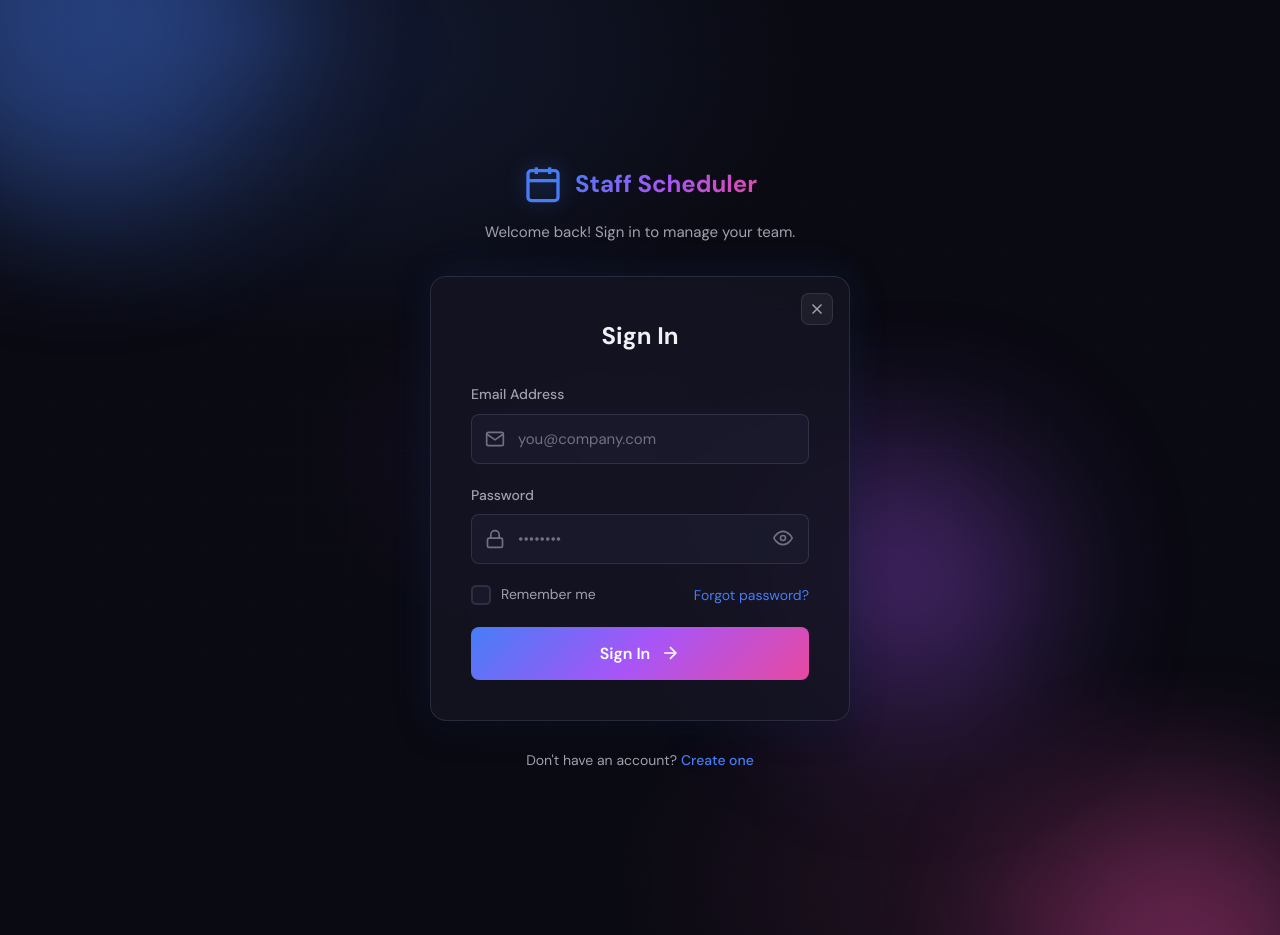
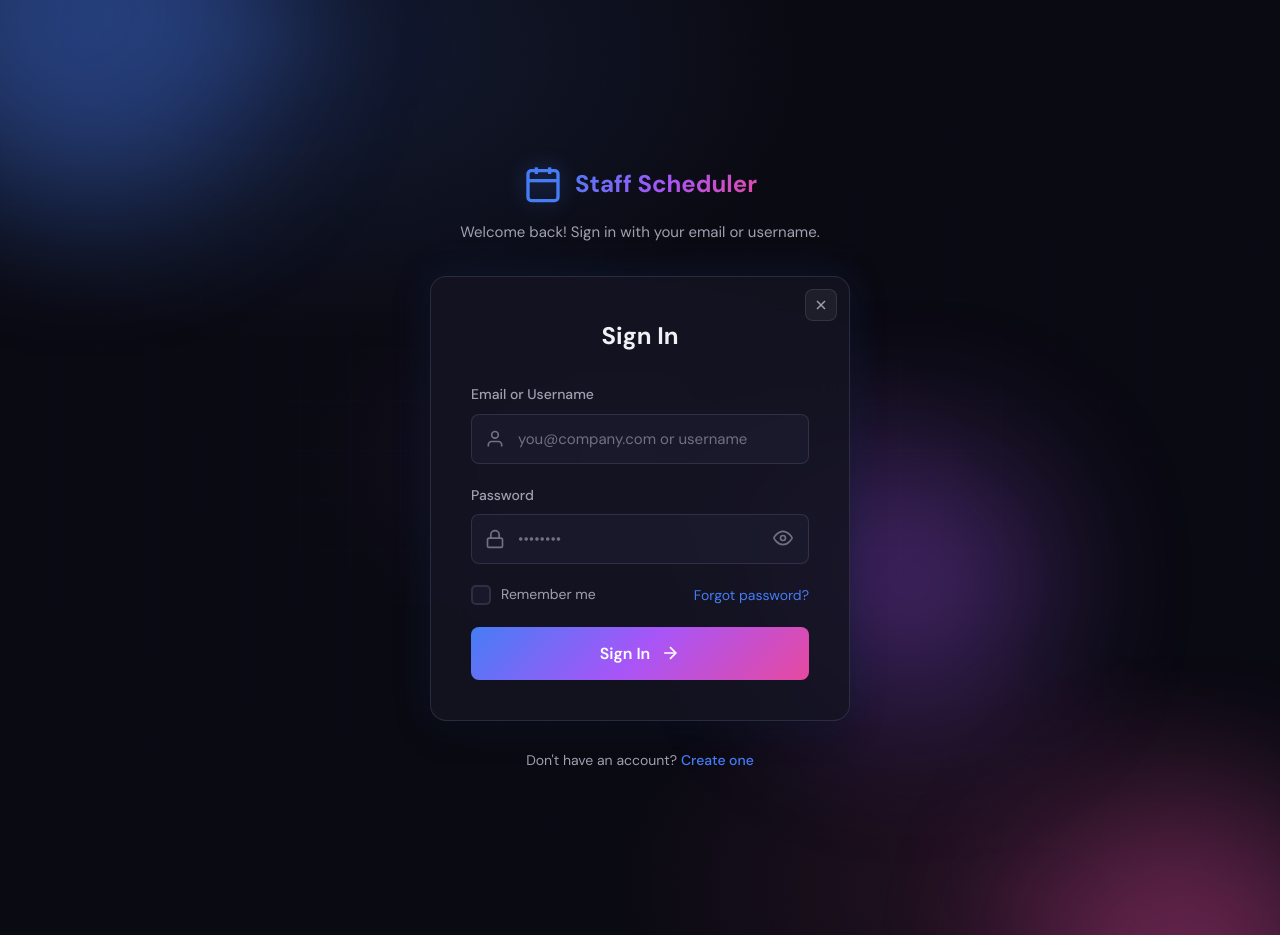
Before and after one commit to otterholte/StaffScheduler, a Flask app: page /auth/login in a window 1280 px wide. Run offline with Flask 3, Linux system fonts and the light colour scheme.

Commit message:
UI fixes and username login: fix close button size, add spacing in settings, allow login with email or username

```diff
--- a/auth.py
+++ b/auth.py
@@ -19,16 +19,21 @@ def login():
         # Handle both form and JSON submissions
         if request.is_json:
             data = request.get_json()
-            email = data.get('email', '').lower().strip()
+            login_id = data.get('email', '').strip()  # Can be email or username
             password = data.get('password', '')
             remember = data.get('remember', False)
         else:
-            email = request.form.get('email', '').lower().strip()
+            login_id = request.form.get('email', '').strip()  # Can be email or username
             password = request.form.get('password', '')
             remember = request.form.get('remember', False)
 
-        # Find user by email
-        user = User.query.filter_by(email=email).first()
+        # Find user by email or username
+        # First try email (case-insensitive)
+        user = User.query.filter_by(email=login_id.lower()).first()
+
+        # If not found by email, try username (case-insensitive)
+        if not user:
+            user = User.query.filter(User.username.ilike(login_id)).first()
 
         if user and user.check_password(password):
             if not user.is_active:
@@ -54,8 +59,8 @@ def login():
             return redirect(next_page if next_page else url_for('index'))
         else:
             if request.is_json:
-                return jsonify({'success': False, 'error': 'Invalid email or password.'}), 401
-            flash('Invalid email or password.', 'error')
+                return jsonify({'success': False, 'error': 'Invalid username/email or password.'}), 401
+            flash('Invalid username/email or password.', 'error')
 
     return render_template('login.html')
 
--- a/static/auth.css
+++ b/static/auth.css
@@ -193,12 +193,16 @@ body {
 }
 
 .close-btn {
-    position: absolute;
-    top: 16px;
-    right: 16px;
-    width: 32px;
-    height: 32px;
-    display: flex;
+    position: absolute !important;
+    top: 12px !important;
+    right: 12px !important;
+    width: 32px !important;
+    height: 32px !important;
+    min-width: 32px;
+    max-width: 32px;
+    min-height: 32px;
+    max-height: 32px;
+    display: flex !important;
     align-items: center;
     justify-content: center;
     background: rgba(255, 255, 255, 0.05);
@@ -208,6 +212,8 @@ body {
     text-decoration: none;
     transition: all 0.2s ease;
     cursor: pointer;
+    z-index: 10;
+    overflow: hidden;
 }
 
 .close-btn:hover {
@@ -217,8 +223,13 @@ body {
 }
 
 .close-btn svg {
-    width: 18px;
-    height: 18px;
+    width: 16px !important;
+    height: 16px !important;
+    min-width: 16px;
+    max-width: 16px;
+    min-height: 16px;
+    max-height: 16px;
+    flex-shrink: 0;
 }
 
 .auth-card-wide {
--- a/templates/login.html
+++ b/templates/login.html
@@ -33,7 +33,7 @@
                 </svg>
                 <span class="logo-text">Staff Scheduler</span>
             </div>
-            <p class="auth-subtitle">Welcome back! Sign in to manage your team.</p>
+            <p class="auth-subtitle">Welcome back! Sign in with your email or username.</p>
         </div>
 
         <!-- Login form card -->
@@ -70,14 +70,14 @@
 
             <form method="POST" action="{{ url_for('auth.login') }}" class="auth-form" id="loginForm">
                 <div class="form-group">
-                    <label for="email">Email Address</label>
+                    <label for="email">Email or Username</label>
                     <div class="input-wrapper">
                         <svg class="input-icon" viewBox="0 0 24 24" fill="none" stroke="currentColor" stroke-width="2">
-                            <path d="M4 4h16c1.1 0 2 .9 2 2v12c0 1.1-.9 2-2 2H4c-1.1 0-2-.9-2-2V6c0-1.1.9-2 2-2z"></path>
-                            <polyline points="22,6 12,13 2,6"></polyline>
+                            <path d="M20 21v-2a4 4 0 0 0-4-4H8a4 4 0 0 0-4 4v2"></path>
+                            <circle cx="12" cy="7" r="4"></circle>
                         </svg>
-                        <input type="email" id="email" name="email" required
-                               placeholder="you@company.com" autocomplete="email">
+                        <input type="text" id="email" name="email" required
+                               placeholder="you@company.com or username" autocomplete="username">
                     </div>
                 </div>
 
```
Also changed, not shown: static/style.css.
